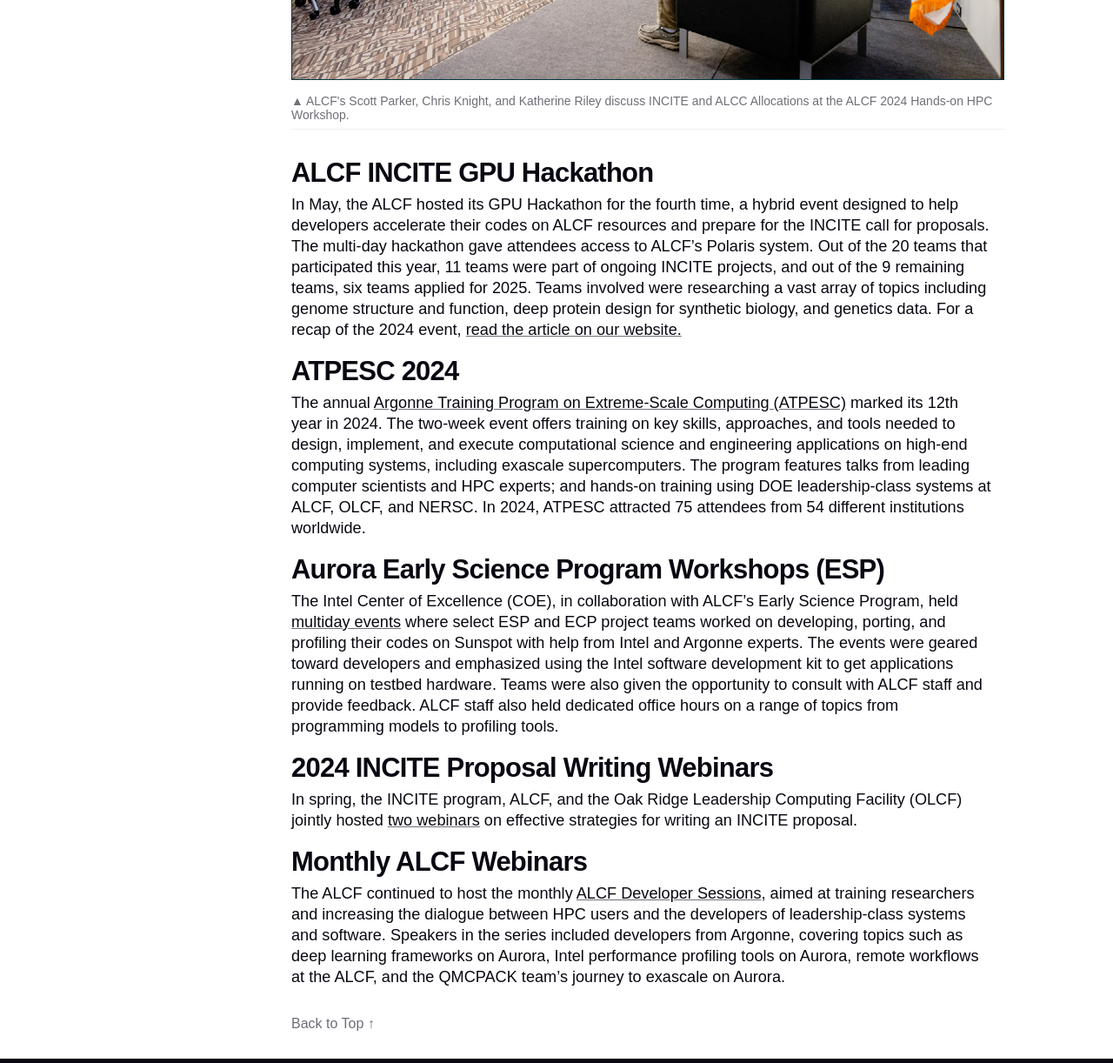
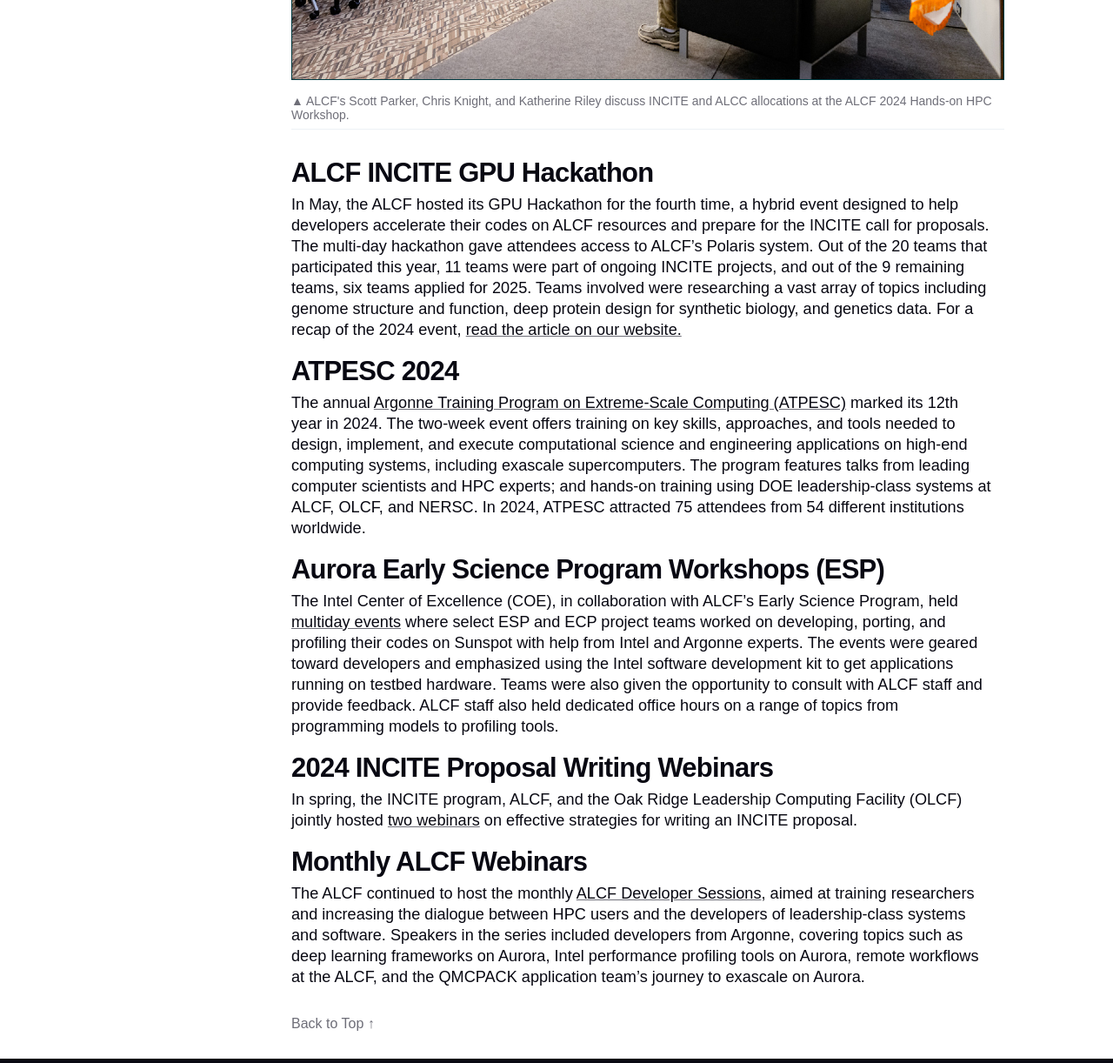
Before and after one commit to argonne-lcf/AR2024, a Jekyll site: the page built from 03_community/user-training-activities.md, in a window 1280 px wide. Shown: the part 1749-2971 px from the top of the page at 87% size. Built offline with Jekyll 4.4.1, drawn with Linux system fonts in a browser that asks for light colours; some web fonts are replaced; some of the changed lines change nothing that is shown.

Commit message:
Update user-training-activities.md
edits from matt

```diff
--- a/03_community/user-training-activities.md
+++ b/03_community/user-training-activities.md
@@ -19,14 +19,14 @@ Held in October at Argonne, the ALCF Hands-on HPC Workshop is designed to help a
 
 {% include media-img.html
    source= "ALCF_Handson.jpg"
-   caption= "ALCF's Scott Parker, Chris Knight, and Katherine Riley discuss INCITE and ALCC Allocations at the ALCF 2024 Hands-on HPC Workshop."
+   caption= "ALCF's Scott Parker, Chris Knight, and Katherine Riley discuss INCITE and ALCC allocations at the ALCF 2024 Hands-on HPC Workshop."
 %}
 
 ## ALCF INCITE GPU Hackathon
 In May, the ALCF hosted its GPU Hackathon for the fourth time, a hybrid event designed to help developers accelerate their codes on ALCF resources and prepare for the INCITE call for proposals. The multi-day hackathon gave attendees access to ALCF’s Polaris system. Out of the 20 teams that participated this year, 11 teams were part of ongoing INCITE projects, and out of the 9 remaining teams, six teams applied for 2025.  Teams involved were researching a vast array of topics including genome structure and function, deep protein design for synthetic biology, and genetics data. For a recap of the 2024 event, [read the article on our website.](https://www.alcf.anl.gov/news/alcf-hackathon-helps-researchers-boost-performance-polaris-supercomputer)
 
 ## ATPESC 2024
-The annual [Argonne Training Program on Extreme-Scale Computing (ATPESC)](https://extremecomputingtraining.anl.gov/atpesc-2023/) marked its 12th year in 2024. The two-week event offers training on key skills, approaches, and tools needed to design, implement, and execute computational science and engineering applications on high-end computing systems, including exascale supercomputers. The program features talks from leading computer scientists and HPC experts; and hands-on training using DOE leadership-class systems at ALCF, OLCF, and NERSC. In 2024, ATPESC attracted 75 attendees from 54 different institutions worldwide.
+The annual [Argonne Training Program on Extreme-Scale Computing (ATPESC)](https://extremecomputingtraining.anl.gov/atpesc-2024/) marked its 12th year in 2024. The two-week event offers training on key skills, approaches, and tools needed to design, implement, and execute computational science and engineering applications on high-end computing systems, including exascale supercomputers. The program features talks from leading computer scientists and HPC experts; and hands-on training using DOE leadership-class systems at ALCF, OLCF, and NERSC. In 2024, ATPESC attracted 75 attendees from 54 different institutions worldwide.
 
 ## Aurora Early Science Program Workshops (ESP)
 The Intel Center of Excellence (COE), in collaboration with ALCF’s Early Science Program, held [multiday events](https://extremecomputingtraining.anl.gov/atpesc-2024/) where select ESP and ECP project teams worked on developing, porting, and profiling their codes on Sunspot with help from Intel and Argonne experts. The events were geared toward developers and emphasized using the Intel software development kit to get applications running on testbed hardware. Teams were also given the opportunity to consult with ALCF staff and provide feedback. ALCF staff also held dedicated office hours on a range of topics from programming models to profiling tools.
@@ -35,4 +35,4 @@ The Intel Center of Excellence (COE), in collaboration with ALCF’s Early Scien
 In spring, the INCITE program, ALCF, and the Oak Ridge Leadership Computing Facility (OLCF) jointly hosted [two webinars](https://www.alcf.anl.gov/events/2025-incite-proposal-writing-webinar-1) on effective strategies for writing an INCITE proposal.
 
 ## Monthly ALCF Webinars
-The ALCF continued to host the monthly [ALCF Developer Sessions](https://www.alcf.anl.gov/alcf-developer-sessions), aimed at training researchers and increasing the dialogue between HPC users and the developers of leadership-class systems and software. Speakers in the series included developers from Argonne, covering topics such as deep learning frameworks on Aurora, Intel performance profiling tools on Aurora, remote workflows at the ALCF, and the QMCPACK team's journey to exascale on Aurora.
+The ALCF continued to host the monthly [ALCF Developer Sessions](https://www.alcf.anl.gov/alcf-developer-sessions), aimed at training researchers and increasing the dialogue between HPC users and the developers of leadership-class systems and software. Speakers in the series included developers from Argonne, covering topics such as deep learning frameworks on Aurora, Intel performance profiling tools on Aurora, remote workflows at the ALCF, and the QMCPACK application team's journey to exascale on Aurora.
```
